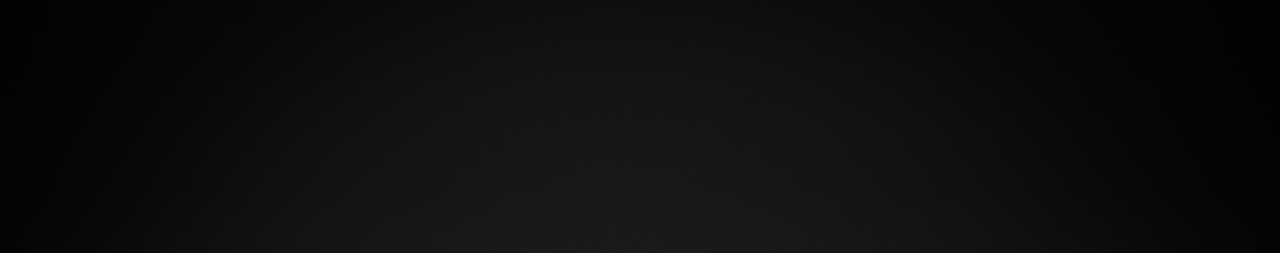
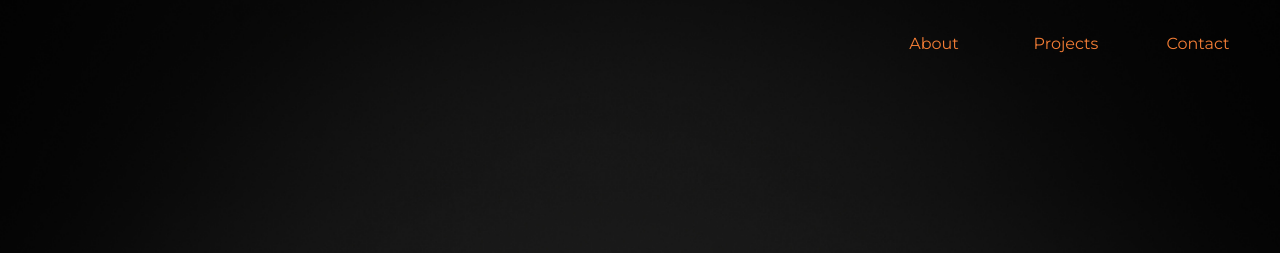
Before and after one commit to vincent-chpd/personal-portfolio, a website built with Parcel: page src/index.html in a window 1280 px wide. Shown: the top 253 px of the page. Built offline with nearby package versions, Linux system fonts and the light colour scheme.

Commit message:
added navbar on hero page

```diff
--- a/src/index.html
+++ b/src/index.html
@@ -18,6 +18,9 @@
 
   <body>
     <div id="top">
+      <a href="#about">About</a>
+      <a href="#projects">Projects</a>
+      <a href="#contact">Contact</a>
     </div>
 
     <section id="hero" class="jumbotron">
--- a/src/sass/sections/_about.scss
+++ b/src/sass/sections/_about.scss
@@ -43,7 +43,6 @@
       height: 100%;
       justify-content: center;
       flex-direction: column;
-      mask-image: linear-gradient(90deg, transparent, #000 16px, #000 calc(100% - 32px), transparent calc(100% - 16px));
 
 
       @include respond(tab-port-sm) {
@@ -81,18 +80,19 @@
   }
   .tech-stack-container{
     margin-right: 16px;
+    overflow: hidden;
+    mask-image: linear-gradient(90deg, transparent, #000 16px, #000 calc(100% - 32px), transparent calc(100% - 16px));
+
   }
 
   .tech-stack-top {
     display: flex;
-    overflow: hidden;
     animation: 40s linear 0s infinite normal none running slideToLeft;
   }
 
   .tech-stack-bottom {
     display: flex;
     margin-top: 8px;
-    overflow: hidden;
     animation: 40s linear 0s infinite normal none running slideToRight;
   }
 
--- a/src/sass/sections/_hero.scss
+++ b/src/sass/sections/_hero.scss
@@ -86,6 +86,7 @@
 
       &:hover {
         transform: translateY(-2px);
+        box-shadow: #f37d35 0px 0px 10px;
       }
     }
   }
@@ -180,5 +181,25 @@
       right: -0.25rem;
     }
   }
+}
+
+#top{
+  display: flex;
+  gap: 32px;
+  justify-content: flex-end;
+  align-items: center;
+  padding: 32px;
+  position: absolute;
+  top: 0;
+  right: 0;
+  a {
+    width: 100px;
+    color: #f37d35;
+    border-bottom: #f37e3500 2px solid;
+    &:hover {
+      font-weight: 600;
+      border-bottom: #f37d35 2px solid;
+    }
+  }
 
 }
```
